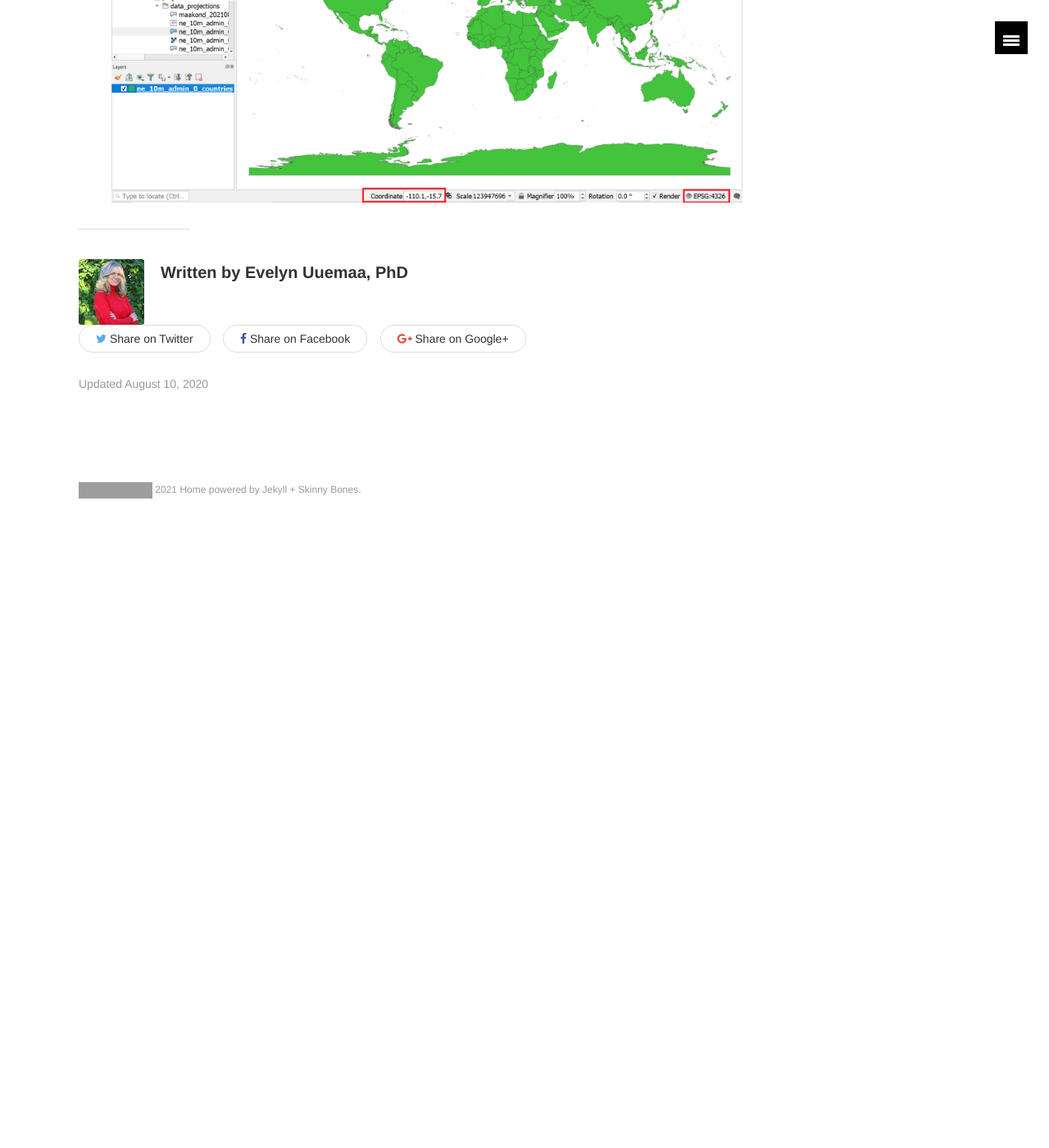
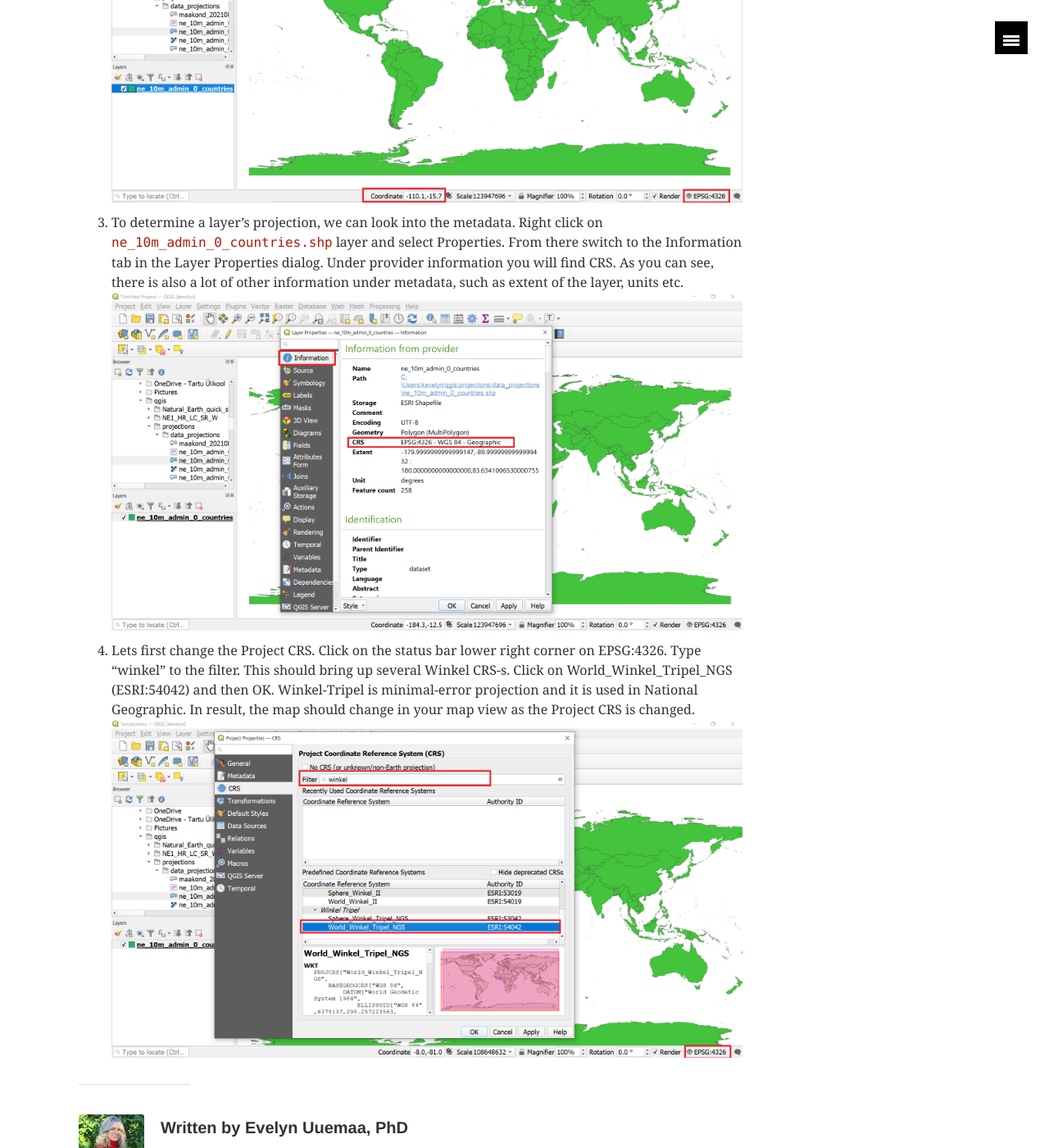
Before and after one commit to kevelyn1/QGIS-Intro, a Jekyll site: the page built from _posts/qgis/2020-08-10-working-with-CRS.md, in a window 1280 px wide and 1400 px high, scrolled down 1998 px. Shown: the whole window at 82% size. Built offline with Jekyll 4.4.1, drawn with Linux system fonts in a browser that asks for light colours; before the commit the page ends 2663 px from its top, so only the background shows below that; some of the changed text lies outside the part shown; grey boxes are pictures that could not be loaded.

Commit message:
update 3

```diff
--- a/_posts/qgis/2020-08-10-working-with-CRS.md
+++ b/_posts/qgis/2020-08-10-working-with-CRS.md
@@ -32,8 +32,12 @@ data_projections.zip
 
 Data Sources: [<span style="color:#0564A0">NATURALEARTH</span>](https://www.naturalearthdata.com/) [<span style="color:#0564A0">Estonian Land Board</span>](https://maaamet.ee/en)
 
-### 2.
+### 2. Steps to work with CRS
 1. Open QGIS. Locate your working folder in the Browser panel and drag/drop the <span style="font-family:Consolas; color:#AF1B03">ne_10m_admin_0_countries.shp</span> file to your QGIS Map view or alternatively click on Open Data Source Manager button ![image of icon data manager](../../images/icon_data source manager.png), click on the Vector tab and add the file from there.
 ![image of add vector](../../images/3_add vector file.png)
 2. At the bottom of QGIS window, you will notice the label Coordinate. As you move your cursor over the map, it will show you the X and Y coordinates at that location. Currently it is presenting geographic coordinates because the data layer CRS is geographic, more precisely WGS84 (EPSG:4326), which you can see at the bottom-right corner. This is also the current Project CRS because QGIS assigns the empty project CRS of the first layer you add to the project.
 ![image of CRS info](../../images/3_coord and CRS info.png)
+3. To determine a layer’s projection, we can look into the metadata. Right click on <span style="font-family:Consolas; color:#AF1B03">ne_10m_admin_0_countries.shp</span> layer and select Properties. From there switch to the Information tab in the Layer Properties dialog. Under provider information you will find CRS. As you can see, there is also a lot of other information under metadata, such as extent of the layer, units etc.
+![image of CRS info](../../images/3_layer crs information.png)
+4. Lets first change the Project CRS. Click on the status bar lower right corner on EPSG:4326. Type "winkel" to the filter. This should bring up several Winkel CRS-s. Click on World_Winkel_Tripel_NGS (ESRI:54042) and then OK. Winkel-Tripel is minimal-error projection and it is used in National Geographic. In result, the map should change in your map view as the Project CRS is changed.
+![image of change project CRS](../../images/3_change project crs.png)
```
Also changed, not shown: images/3_change project crs.png (added), images/3_layer crs information.png (added).
